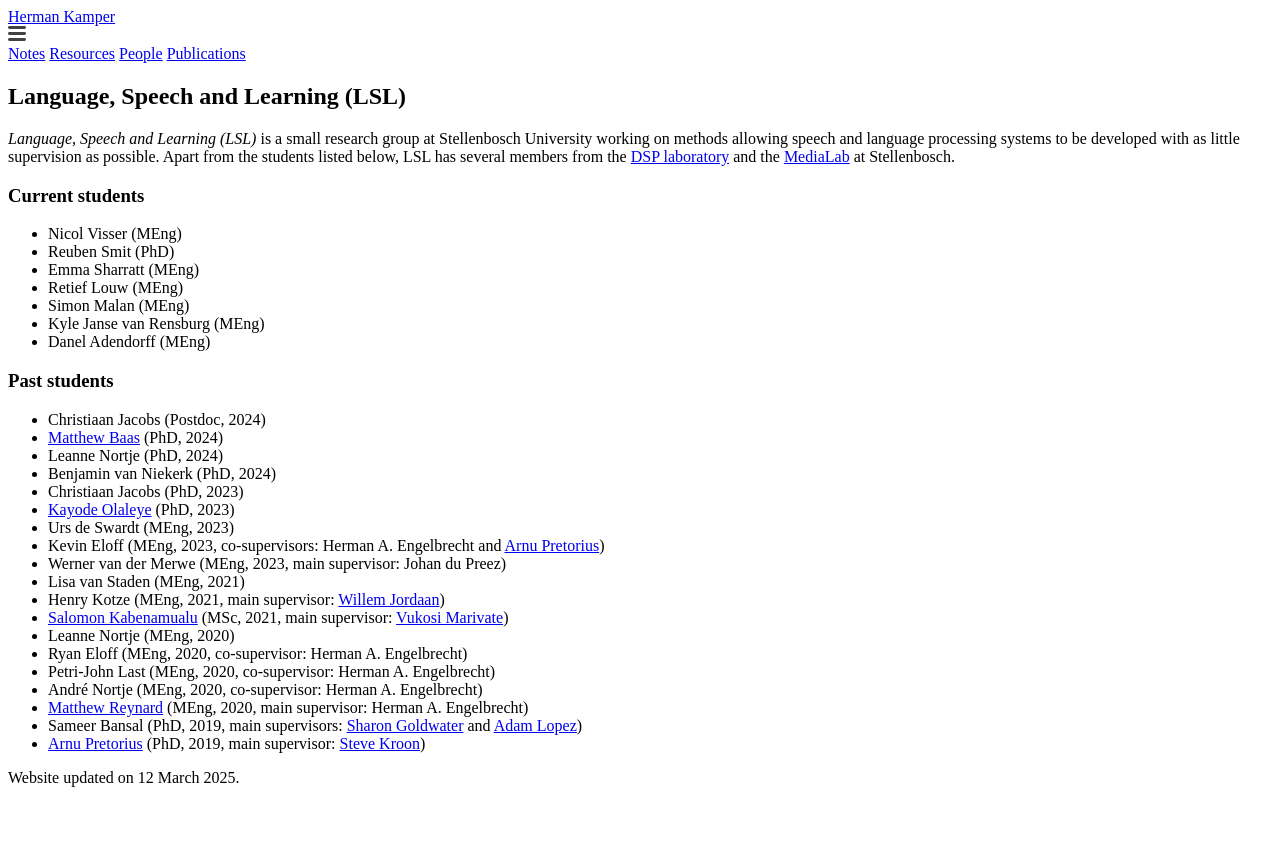
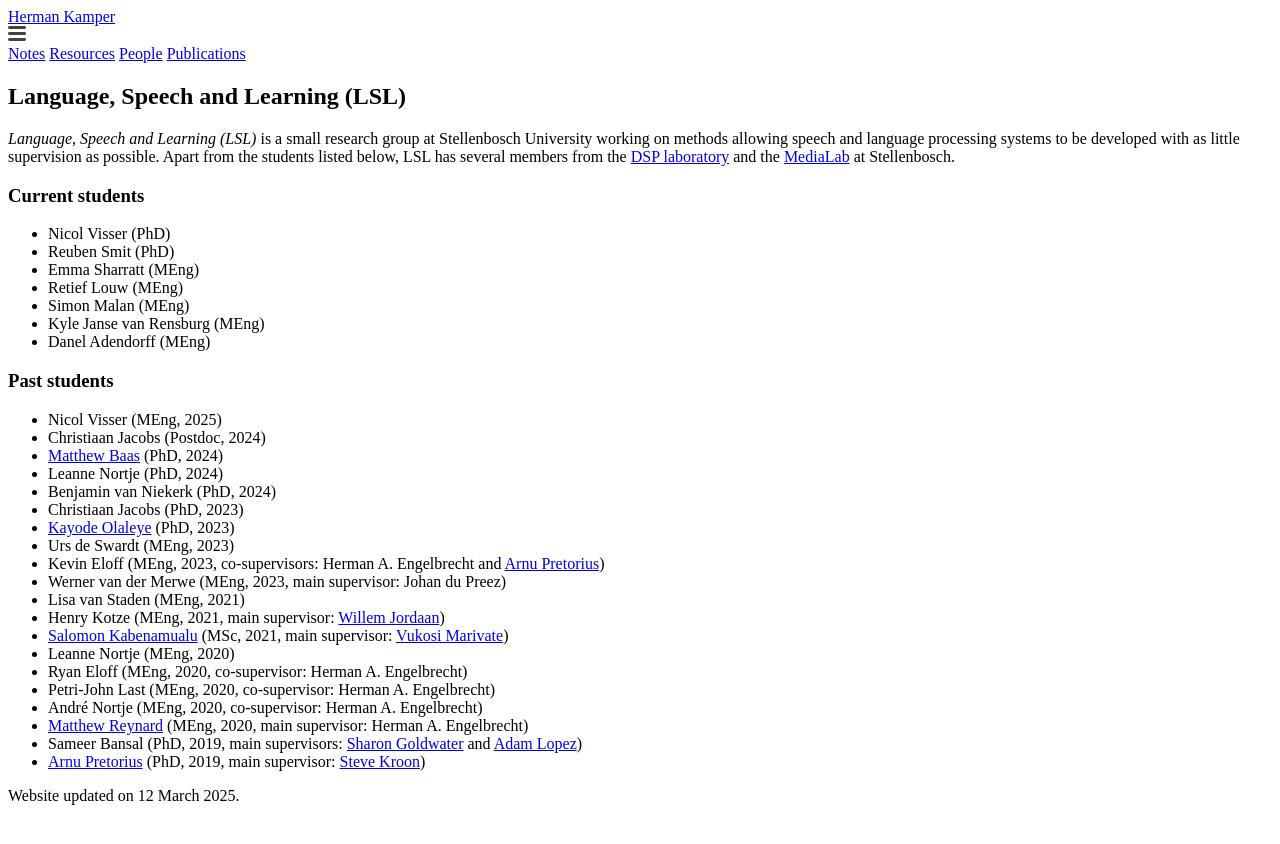
Before and after one commit to kamperh/kamperh.github.io, a Jekyll site: the page built from people.md, in a window 1280 px wide. Shown: the top 844 px of the page. Built offline with Jekyll 4.4.1, drawn with Linux system fonts in a browser that asks for light colours; a style sheet for code colours, icons or effects is not loaded.

Commit message:
Update people.md

```diff
--- a/people.md
+++ b/people.md
@@ -12,7 +12,7 @@ order: 5
 
 ### Current students
 
-- Nicol Visser (MEng)
+- Nicol Visser (PhD)
 - Reuben Smit (PhD)
 - Emma Sharratt (MEng)
 - Retief Louw (MEng)
@@ -23,6 +23,7 @@ order: 5
 
 ### Past students
 
+- Nicol Visser (MEng, 2025)
 - Christiaan Jacobs (Postdoc, 2024)
 - [Matthew Baas](https://rf5.github.io/) (PhD, 2024)
 - Leanne Nortje (PhD, 2024)
```
